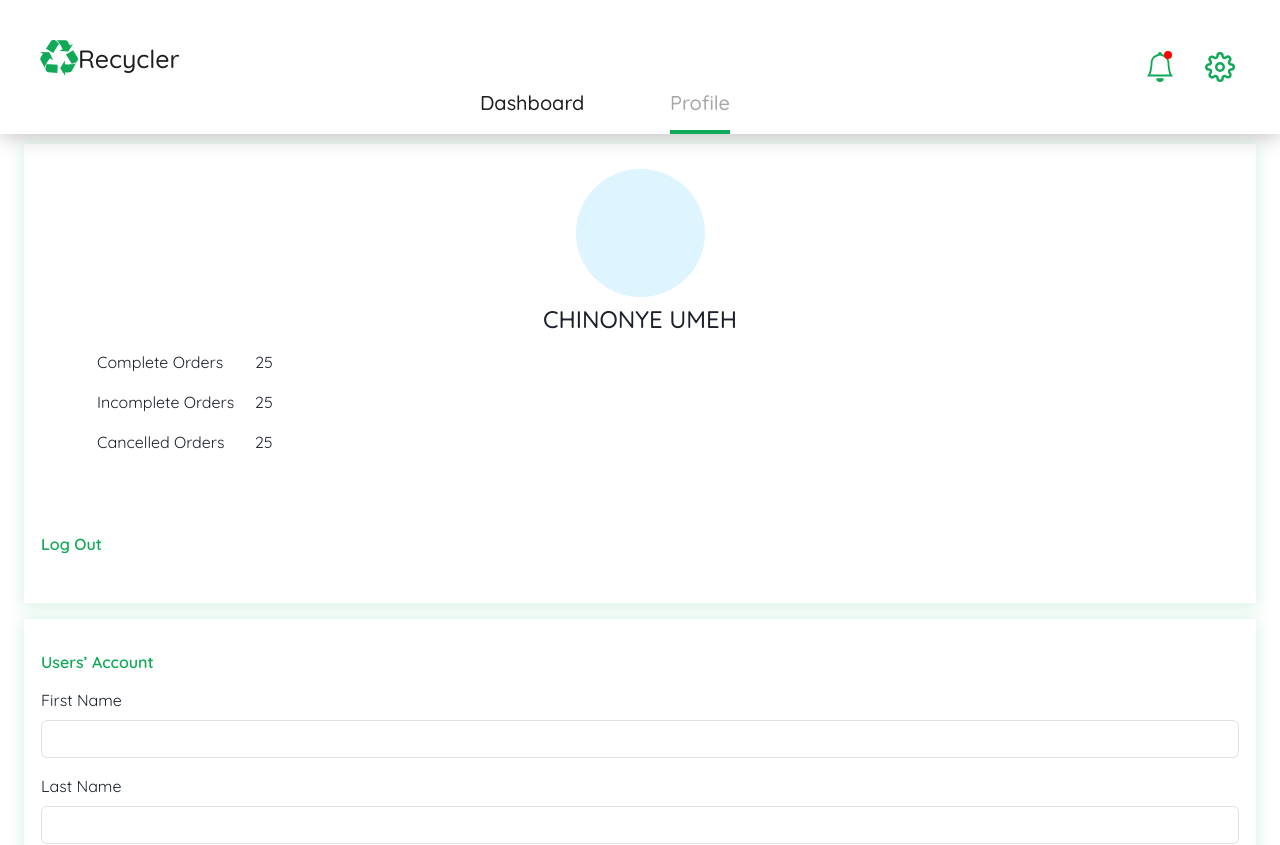
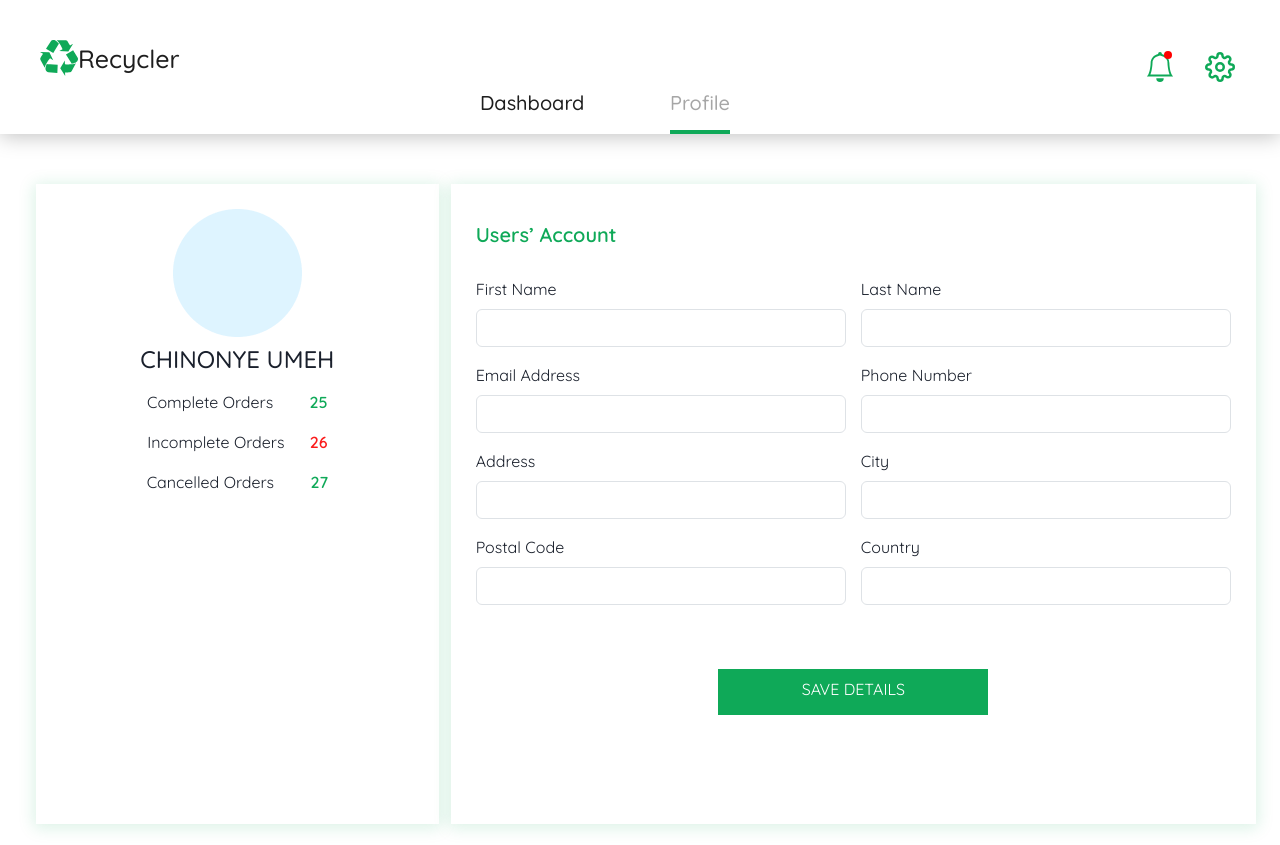
Before and after one commit to Recycler-App/Frontend, a React (Create React App) app: page /dashboard/profile in a window 1280 px wide. Shown: the top 845 px of the page. Built offline with nearby package versions, Linux system fonts and the light colour scheme; no server answers.

Commit message:
done with the profile page

```diff
--- a/src/routes/Profile.tsx
+++ b/src/routes/Profile.tsx
@@ -5,8 +5,8 @@ import { Link } from 'react-router-dom'
 
 const Profile = () => {
   return (
-    <section className='mt-5 p-4'>
-      <main className='sec-profile'>
+    <section className='mt-5 p-4 sec-profile1 row p-md-5'>
+      <main className='sec-profile mt-md-3 col-md-4'>
         <article className='art-profile text-center'>
           <div className='mt-4'>
             <img src={Ellipse1} alt='' />
@@ -16,26 +16,29 @@ const Profile = () => {
           </div>
         </article>
         <article className='mt-3 text-center'>
-          <div className='order-s'>
-            <p className='profile-one'>Complete Orders</p>
-            <p className='profile-two'>25</p>
+          <div>
+            <p>
+              Complete Orders <span className='profile-two'>25</span>
+            </p>
           </div>
-          <div className='order-s'>
-            <p className='profile-one'>Incomplete Orders</p>
-            <p className='profile-three'>25</p>
+          <div>
+            <p>
+              Incomplete Orders <span className='profile-three'>26</span>
+            </p>
           </div>
-          <div className='order-s'>
-            <p className='profile-one'>Cancelled Orders</p>
-            <p className='profile-four'>25</p>
+          <div>
+            <p>
+              Cancelled Orders <span className='profile-two'>27</span>
+            </p>
           </div>
         </article>
         <article className='mt-5 p-3 mb-3'>
           <p className='logoutt'>Log Out</p>
         </article>
       </main>
-      <main className='sec-profile mt-3 p-3'>
-        <h5 className='logoutt mt-3'>Users’ Account</h5>
-        <article>
+      <main className='sec-profile sec-profile2 mt-3 p-3 col-md-8 p-md-4 gx-md-3'>
+        <h5 className='useracc mt-3'>Users’ Account</h5>
+        <article className='art-griid mt-md-3'>
           <div className='mb-3 mt-3'>
             <label htmlFor='exampleInputEmail1' className='form-label'>
               First Name
@@ -50,7 +53,7 @@ const Profile = () => {
               aria-describedby='emailHelp'
             />
           </div>
-          <div className='mb-3'>
+          <div className='mb-3 mt-md-3'>
             <label htmlFor='exampleInputEmail1' className='form-label'>
               Last Name
             </label>
@@ -65,7 +68,7 @@ const Profile = () => {
             />
           </div>
         </article>
-        <article>
+        <article className='art-griid'>
           <div className='mb-3'>
             <label htmlFor='exampleInputEmail1' className='form-label'>
               Email Address
@@ -95,7 +98,7 @@ const Profile = () => {
             />
           </div>
         </article>
-        <article>
+        <article className='art-griid'>
           <div className='mb-3'>
             <label htmlFor='exampleInputEmail1' className='form-label'>
               Address
@@ -125,7 +128,7 @@ const Profile = () => {
             />
           </div>
         </article>
-        <article>
+        <article className='art-griid'>
           <div className='mb-3'>
             <label htmlFor='exampleInputEmail1' className='form-label'>
               Postal Code
@@ -155,7 +158,7 @@ const Profile = () => {
             />
           </div>
         </article>
-        <div className='ind-buttn mt-2'>
+        <div className='ind-buttn detaiils mt-2'>
           <Link to='/'>
             <button className='text-uppercase mt-2'>Save Details</button>
           </Link>
--- a/src/style/Profile.css
+++ b/src/style/Profile.css
@@ -6,24 +6,64 @@
 .art-profile img {
   margin: 0 auto;
 }
-.order-s {
-  display: flex;
-}
-.profile-one {
-  margin-left: 4.5rem;
-}
 .profile-two {
   margin-left: 2rem;
+  color: #0fa958;
+  font-weight: 600;
+  line-height: 20px;
 }
 .profile-three {
   margin-left: 1.3rem;
+  color: #fb1b1b;
+  font-weight: 600;
+  line-height: 20px;
 }
-.profile-four {
-  margin-left: 1.9rem;
-}
-.logoutt {
+.logoutt,
+.useracc {
   font-weight: 600;
   font-size: 16px;
   line-height: 20px;
   color: #0fa958;
 }
+@media (min-width: 768px) {
+  .sec-profile {
+    height: 40rem !important;
+  }
+  .logoutt {
+    margin-top: 36vh !important;
+  }
+  .art-griid {
+    display: grid;
+    grid-template-columns: repeat(2, 1fr);
+    grid-gap: 15px;
+  }
+  .detaiils {
+    margin-top: 3rem !important;
+  }
+  .sec-profile2 {
+    transform: translateX(12px);
+  }
+}
+@media (min-width: 1024px) {
+  .logoutt,
+  .useracc {
+    font-size: 20px;
+  }
+  .sec-profile2 {
+    transform: translateX(12px);
+  }
+}
+@media (min-width: 1440px) {
+  .sec-profile2 {
+    transform: translateX(14px);
+  }
+  .logoutt {
+    margin-top: 28vh !important;
+  }
+  .logoutt,
+  .useracc {
+    font-weight: 600;
+    font-size: 22px;
+    line-height: 22px;
+  }
+}
```
